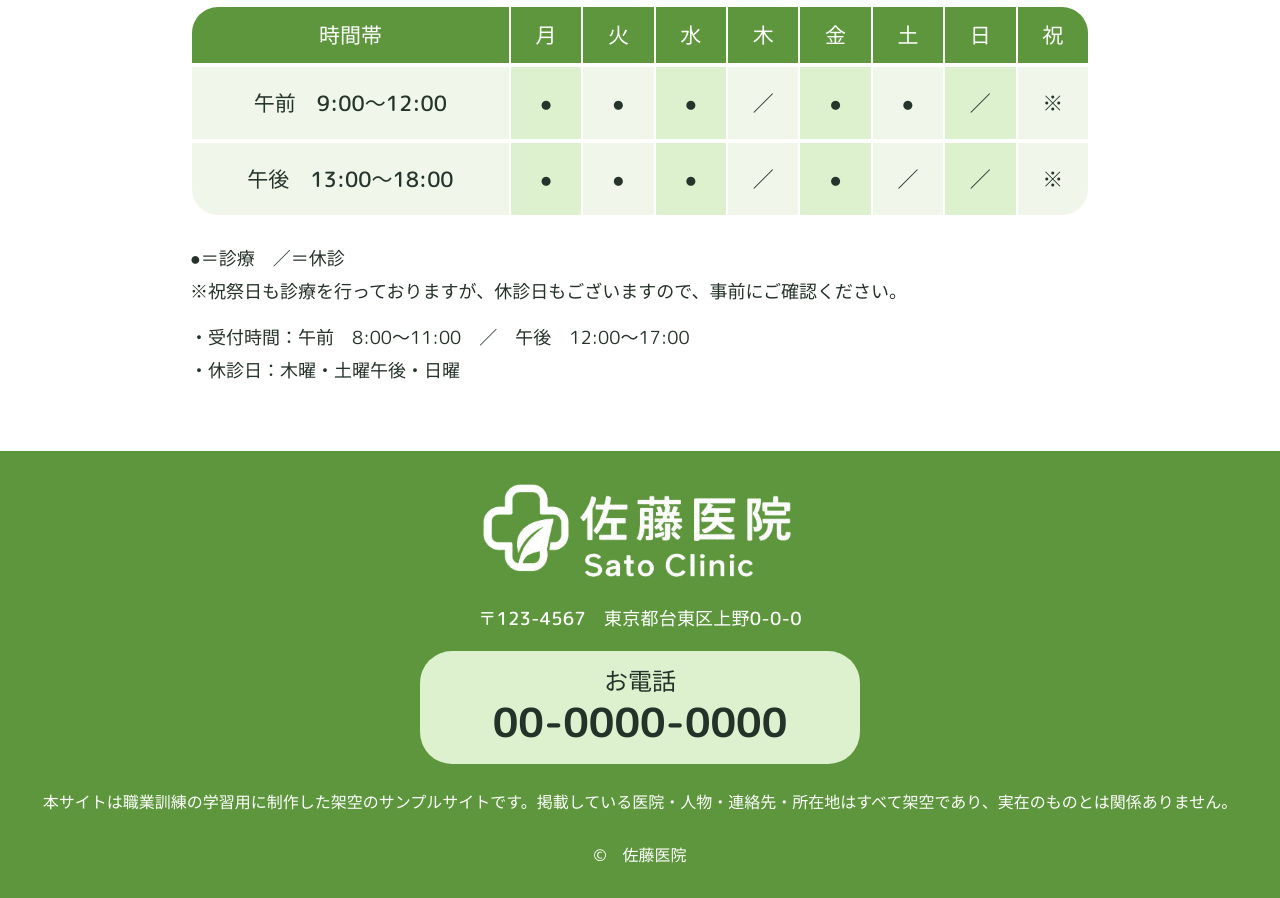
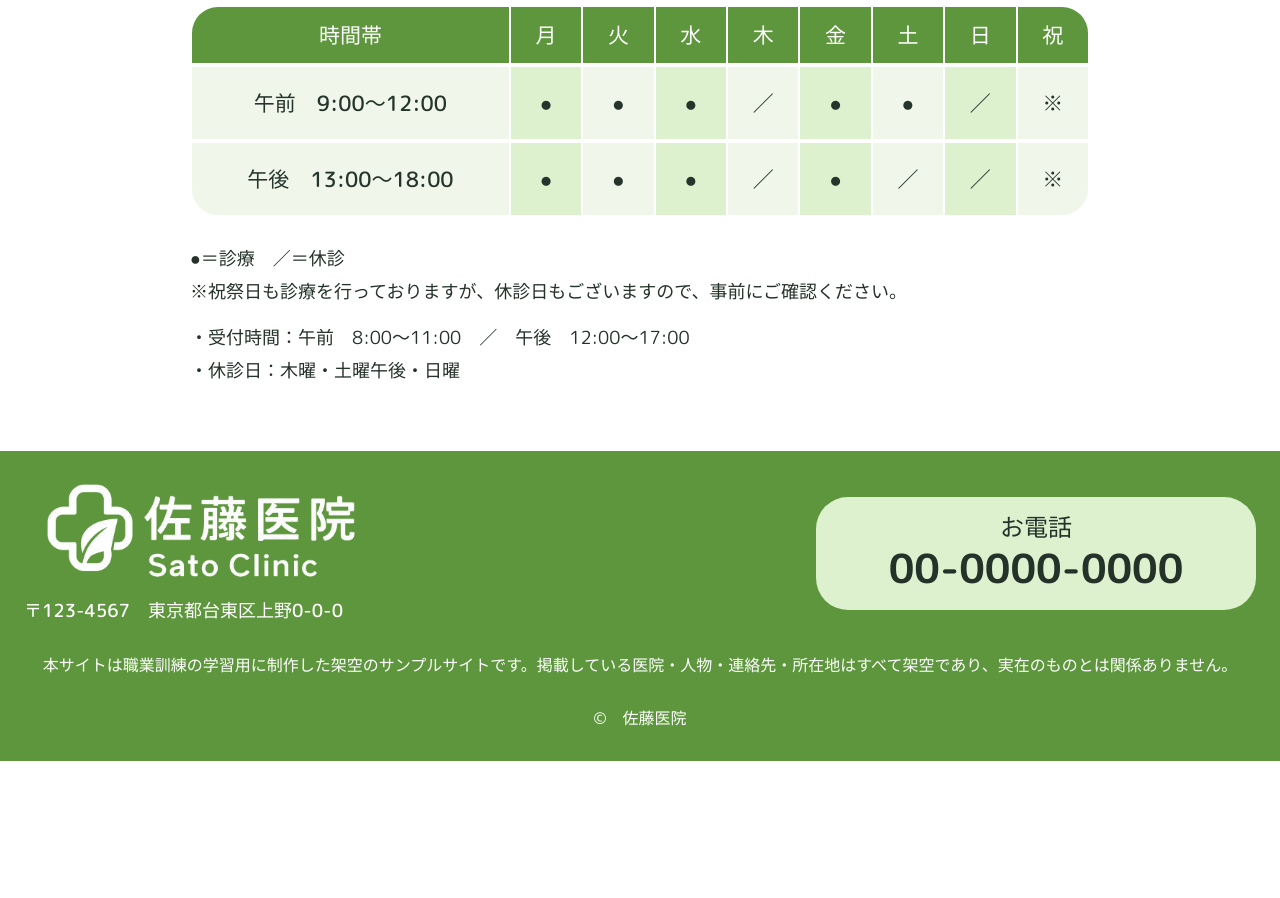
Before and after one commit to diodecayman1216-design/sato-clinic, a plain HTML site: page index.html in a window 1280 px wide. Shown: the part 9994-10892 px from the top of the page. After the commit the page ends 10755 px from the top, so only its background shows below. Drawn offline with Linux system fonts and the light colour scheme.

Commit message:
ヘッターの表示（ロゴと電話番号横一列にする）を調整。

```diff
--- a/css/desktop.css
+++ b/css/desktop.css
@@ -97,26 +97,41 @@ body {
   height: 360px;
 }
 
-.footer-logo {
+/* 変更: ロゴ・住所の一塊と電話番号は、折り返さない横並びにする。 */
+.footer-contact {
   position: absolute;
   left: 33px;
+  right: 50px;
   top: 37px;
-  width: 443px;
-  height: 133px;
+  display: flex;
+  flex-wrap: nowrap;
+  align-items: center;
+  justify-content: space-between;
+  gap: 24px;
+}
+
+.footer-identity {
+  display: flex;
+  flex-direction: column;
+  flex: 0 1 443px;
+  min-width: 0;
+}
+
+.footer-logo {
+  display: block;
+  width: 100%;
+  height: auto;
 }
 
 .footer-address {
-  position: absolute;
-  left: 51px;
-  top: 181px;
+  margin: 11px 0 0 18px;
+  white-space: nowrap;
 }
 
 .footer-tel {
-  position: absolute;
-  left: 910px;
-  top: 67px;
-  width: 480px;
+  flex: 0 0 480px;
   height: 141px;
+  white-space: nowrap;
 }
 
 .copyright {
@@ -1071,8 +1086,16 @@ body {
     max-width: 100%;
   }
 
-  .site-footer > a {
-    max-width: 100%;
+  /* 変更: 狭い画面でも連絡先を横並びに保ち、画面幅に応じて縮める。 */
+  .footer-contact {
+    position: static;
+    width: 100%;
+    gap: clamp(8px, 2vw, 24px);
+    text-align: left;
+  }
+
+  .footer-identity {
+    flex: 0 0 52%;
   }
 
   /* 変更: 狭い画面でもロゴと連絡先を横並びにし、サイズと余白を調整する。 */
@@ -1090,8 +1113,8 @@ body {
   }
 
   .footer-logo {
-    display: block;
-    width: 360px;
+    width: 100%;
+    max-width: 360px;
   }
 
   .header-phone {
@@ -1105,10 +1128,12 @@ body {
   }
 
   .footer-address {
-    font-size: 18px;
+    /* 変更: 住所はロゴの下で改行せず、幅に合わせて文字を縮める。 */
+    margin: 8px 0 0;
+    font-size: clamp(8px, 1.8vw, 18px);
+    letter-spacing: 0;
     line-height: 1.8;
-    white-space: normal;
-    overflow-wrap: anywhere;
+    white-space: nowrap;
   }
 
   .site-nav {
@@ -1434,17 +1459,19 @@ body {
   }
 
   .footer-tel {
-    width: min(100%, 440px);
-    padding: 16px 12px;
-    min-height: 104px;
+    /* 変更: 電話番号をロゴ・住所の隣に収め、改行を防ぐ。 */
+    flex: 0 1 440px;
+    min-width: 0;
+    padding: clamp(8px, 1.5vw, 16px) clamp(4px, 1vw, 12px);
+    min-height: clamp(64px, 12vw, 104px);
   }
 
   .footer-tel span {
-    font-size: 24px;
+    font-size: clamp(12px, 2.5vw, 24px);
   }
 
   .footer-tel strong {
-    font-size: clamp(24px, 7.5vw, 40px);
+    font-size: clamp(14px, 3.7vw, 40px);
   }
 
   .training-disclaimer {
@@ -1512,14 +1539,7 @@ body {
     gap: 8px;
   }
 
-  .footer-logo {
-    width: 300px;
-  }
-
-  /* 変更: ヘッダーは共通の横並び・連絡先の縦配置を維持する。 */
-  .footer-address {
-    font-size: 17px;
-  }
+  /* 変更: フッターは上記の可変サイズを使い、スマートフォンも横並びを維持する。 */
 
   .site-nav {
     /* 変更: スマートフォンでは文字サイズを保ち、読みやすさのため2列に切り替える。 */
--- a/index.html
+++ b/index.html
@@ -341,9 +341,14 @@
         <div class="block hours-notes home-access-hours-notes" >●＝診療　／＝休診<br>※祝祭日も診療を行っておりますが、休診日もございますので、事前にご確認ください。<br><span class="break"></span>・受付時間：午前　8:00〜11:00　／　午後　12:00〜17:00<br>・休診日：木曜・土曜午後・日曜</div>
       </main>
       <footer class="site-footer">
-        <a href="index.html"><img src="./assets/logo.png" alt="" class="footer-logo" alt="佐藤医院 Sato Clinic"></a>
-        <div class="footer-address">〒123-4567　東京都台東区上野0-0-0</div>
-        <a class="footer-tel" href="tel:0000000000" aria-label="電話番号 00-0000-0000"><span>お電話</span><strong>00-0000-0000</strong></a>
+        <!-- 変更: ロゴと住所を縦にまとめた一塊と電話番号を、全画面幅で横一列に配置する。 -->
+        <div class="footer-contact">
+          <div class="footer-identity">
+            <a href="index.html"><img src="./assets/logo.png" class="footer-logo" alt="佐藤医院 Sato Clinic"></a>
+            <div class="footer-address">〒123-4567　東京都台東区上野0-0-0</div>
+          </div>
+          <a class="footer-tel" href="tel:0000000000" aria-label="電話番号 00-0000-0000"><span>お電話</span><strong>00-0000-0000</strong></a>
+        </div>
         <p class="training-disclaimer">本サイトは職業訓練の学習用に制作した架空のサンプルサイトです。掲載している医院・人物・連絡先・所在地はすべて架空であり、実在のものとは関係ありません。</p>
         <small class="copyright">©　佐藤医院</small>
       </footer>
```
Also changed, not shown: about.html (+8 -3 lines), faq.html (+8 -3 lines), news.html (+8 -3 lines), services.html (+8 -3 lines), staff.html (+8 -3 lines).
